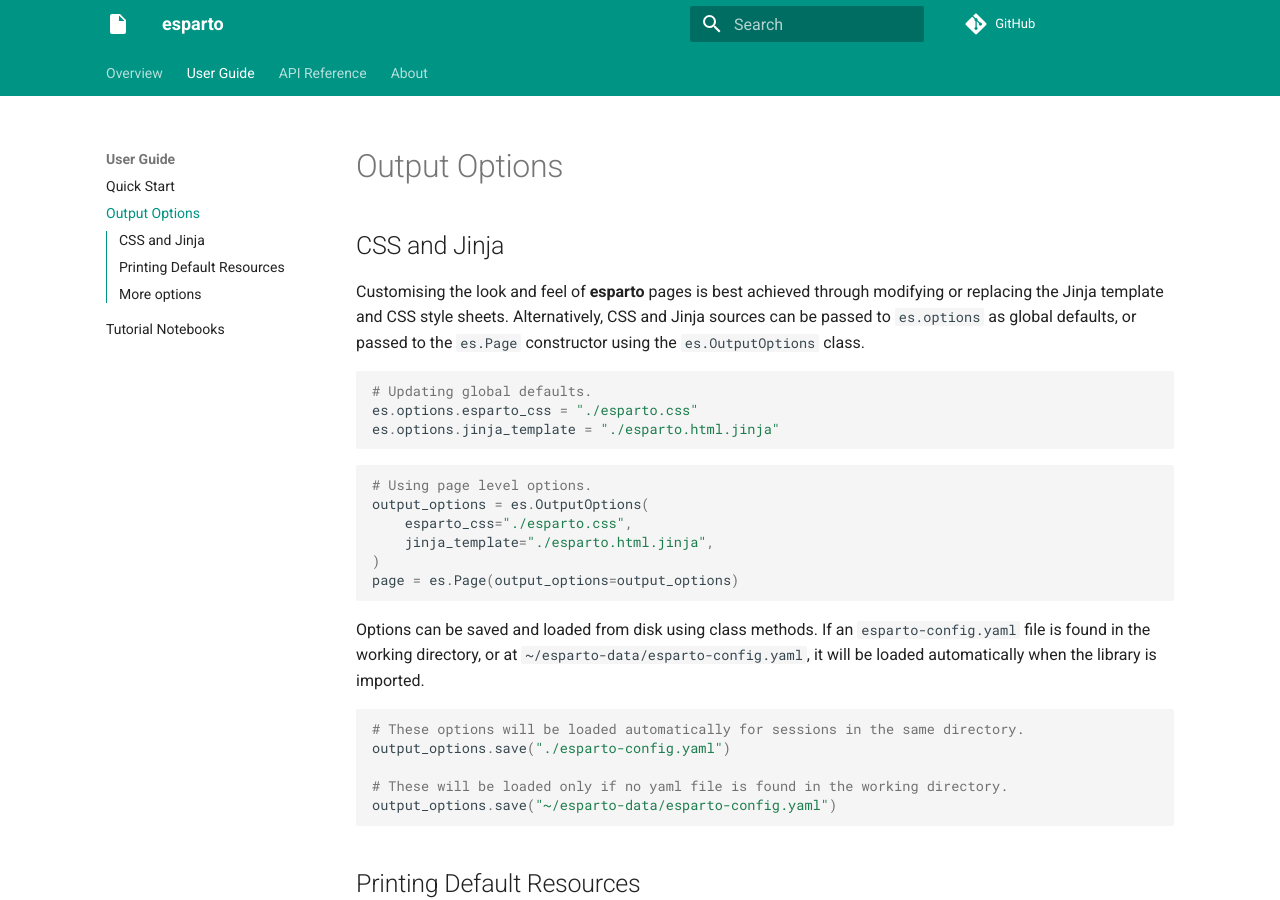
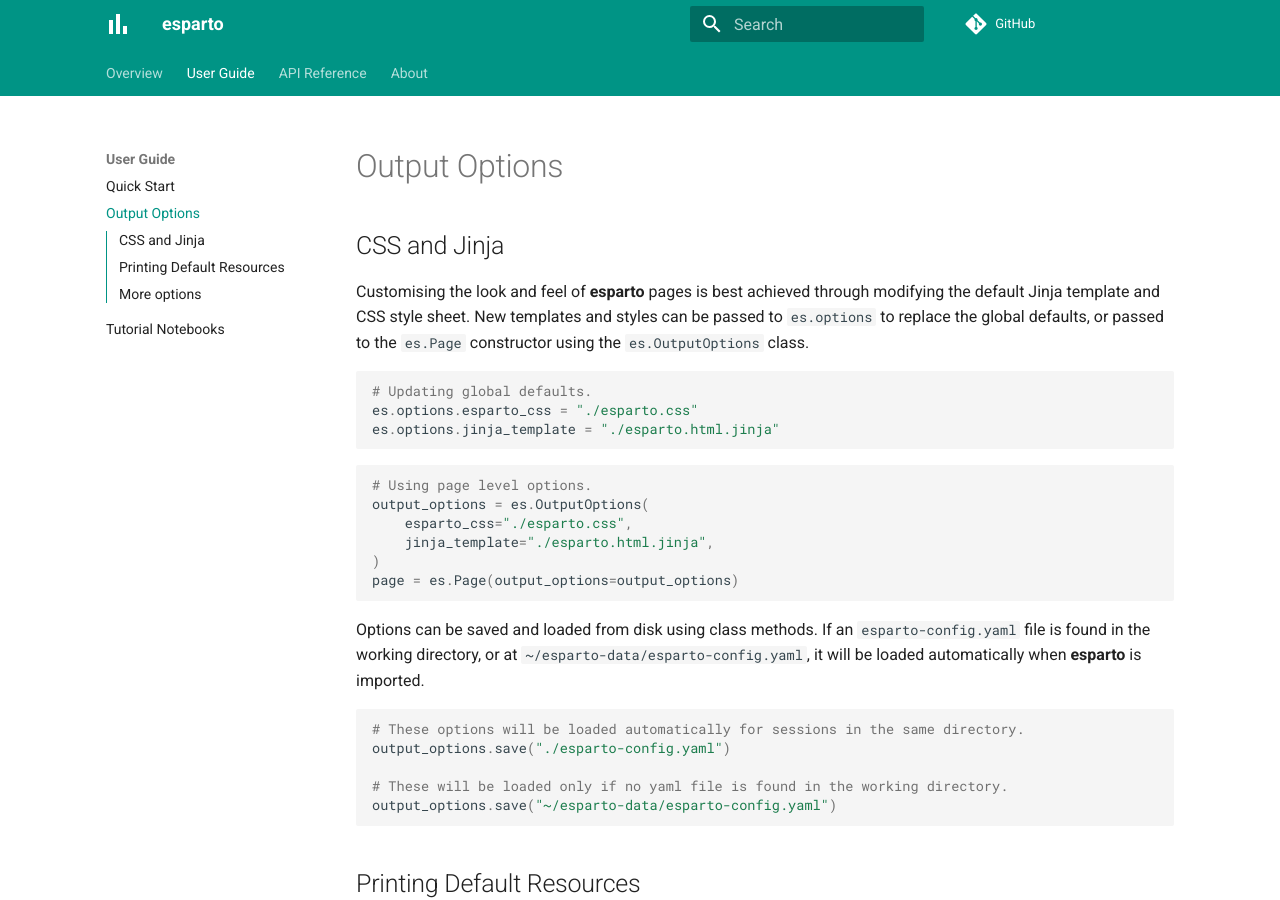
Before and after one commit to domvwt/esparto, an MkDocs documentation site: the page built from docs/02-user-guide/output-options.md, in a window 1280 px wide and 900 px high. Built offline with MkDocs 1.6.1 and Material for MkDocs 9.7.7, drawn with Linux system fonts in a browser that asks for light colours; comment, search, counter and statistics services are not loaded.

````diff
--- a/docs/02-user-guide/output-options.md
+++ b/docs/02-user-guide/output-options.md
@@ -3,8 +3,8 @@
 ## CSS and Jinja
 
 Customising the look and feel of **esparto** pages is best achieved through
-modifying or replacing the Jinja template and CSS style sheets.
-Alternatively, CSS and Jinja sources can be passed to `es.options` as global
+modifying the default Jinja template and CSS style sheet.
+New templates and styles can be passed to `es.options` to replace the global
 defaults, or passed to the `es.Page` constructor using the `es.OutputOptions` class.
 
 ```python
@@ -25,7 +25,7 @@ page = es.Page(output_options=output_options)
 Options can be saved and loaded from disk using class methods.
 If an `esparto-config.yaml` file is found in the working directory, or at
 `~/esparto-data/esparto-config.yaml`, it will be loaded automatically when
-the library is imported.
+**esparto** is imported.
 
 ```python
 # These options will be loaded automatically for sessions in the same directory.
--- a/mkdocs.yml
+++ b/mkdocs.yml
@@ -3,7 +3,7 @@ theme:
   name: material
   icon:
     logo:
-      material/file
+      material/poll
   palette:
     primary: 'teal'
     accent: 'cyan'
````
Also changed, not shown: README.md (+21 -31 lines), 3 other files.
